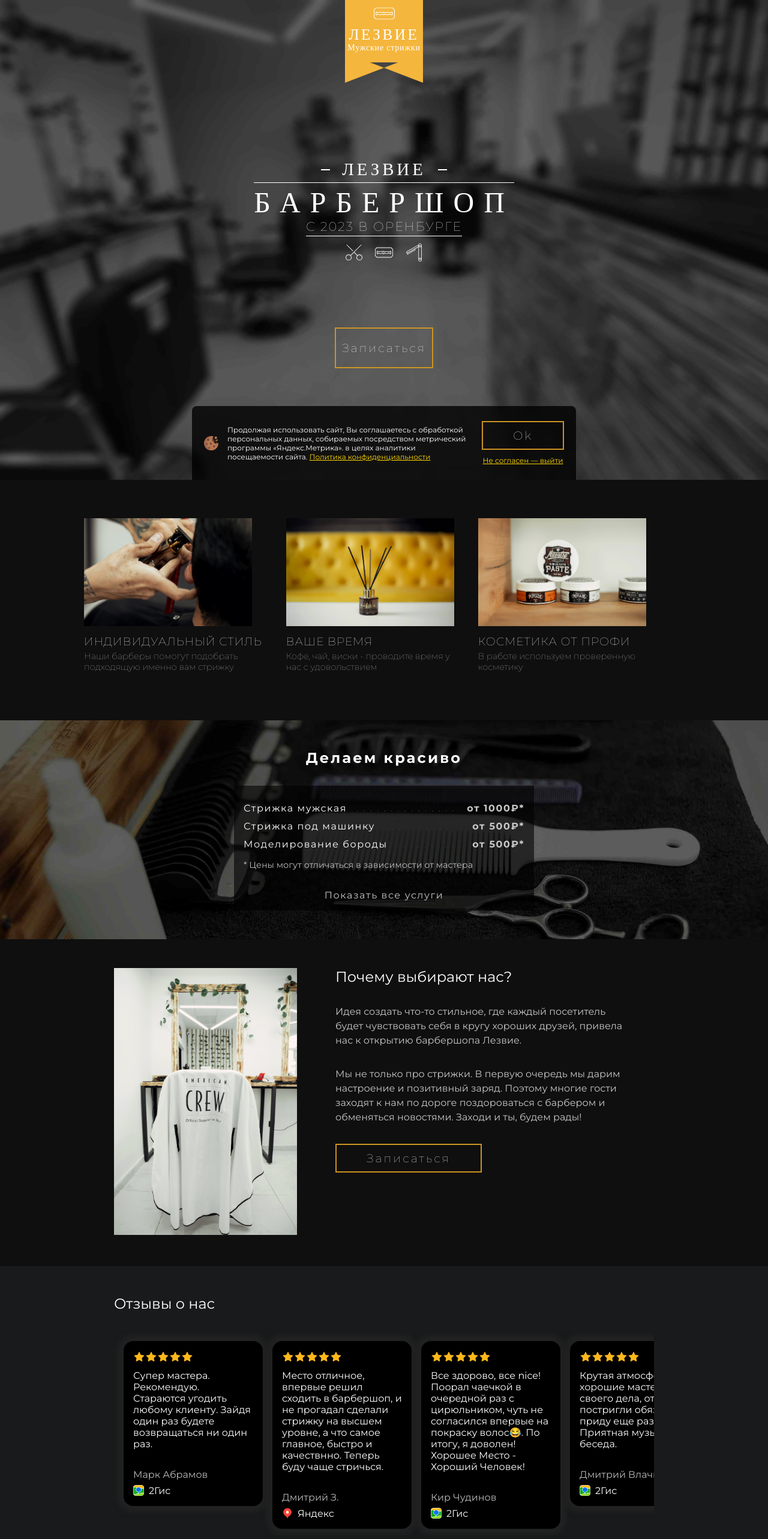
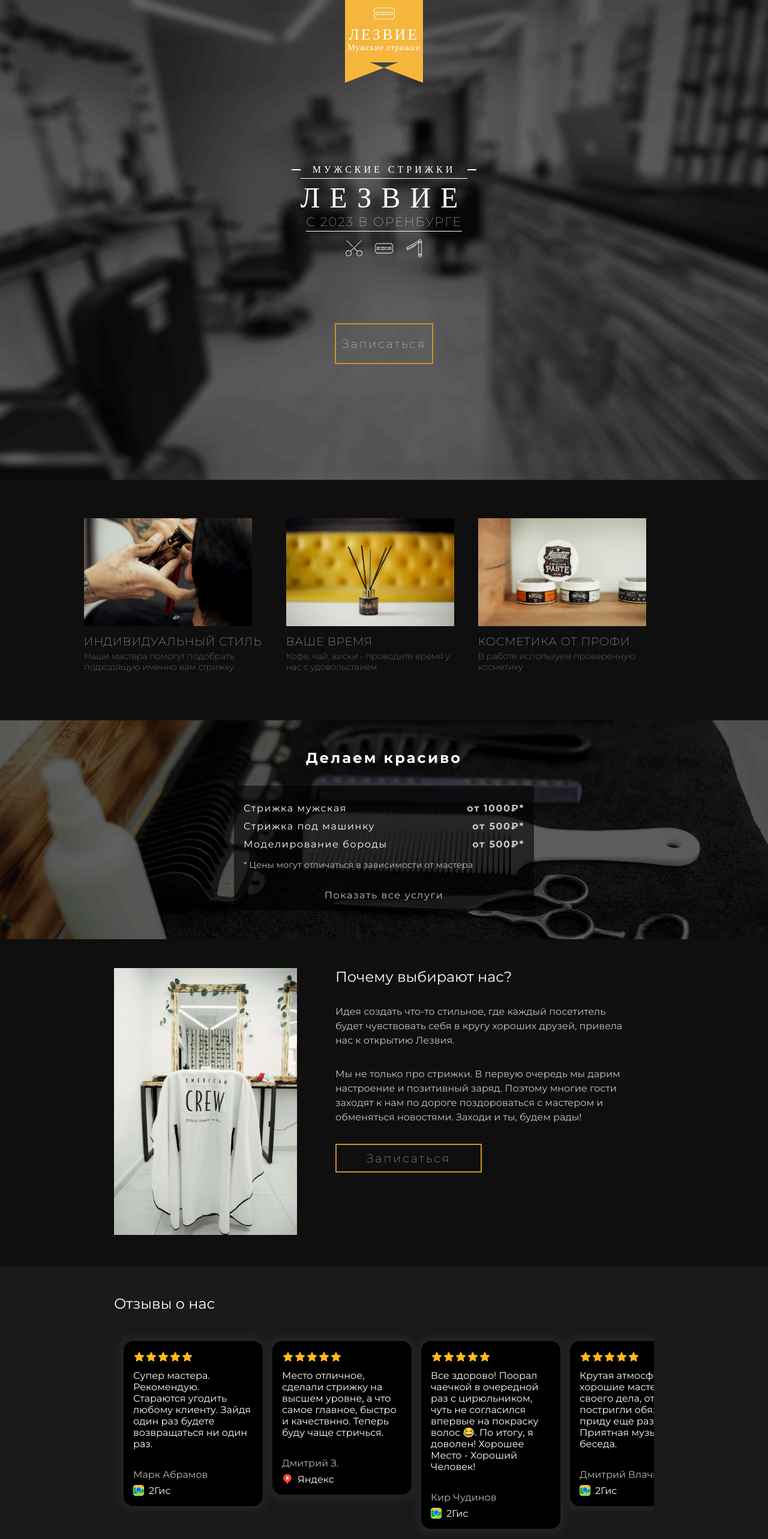
Before and after one commit to gureenkov56/lezvie-barbershop, a Nuxt app: page / in a window 1280 px wide. Shown: the top 2566 px of the page at 60% size. Built offline with nearby package versions, Linux system fonts and the light colour scheme; a web font is replaced by a local one.

Commit message:
Cleaning

```diff
--- a/app.vue
+++ b/app.vue
@@ -6,7 +6,6 @@
       alt=""
     />
     <NuxtPage />
-    <CookieNotification />
   </div>
 </template>
 
--- a/components/common/CookieNotification.vue
+++ b/components/common/CookieNotification.vue
@@ -1,5 +1,6 @@
 <template>
   <div :class="classes">
+    TODO: удалить этот компонент
     <NuxtImg src="/images/cookies.png" />
     <div>
       Продолжая использовать сайт, Вы соглашаетесь с обработкой персональных
--- a/components/common/Footer.vue
+++ b/components/common/Footer.vue
@@ -5,11 +5,6 @@
         <NuxtLink href="tel:+79953482605" target="_blank">
           +7 (995) 348-26-05
         </NuxtLink>
-      </div>
-      <div class="logo">
-        <span class="ru-font">лезвие</span>
-        <NuxtImg src="/svg/lezvie.svg" alt="лезвие" width="30px" />
-        <span class="ru-font">барбершоп</span>
       </div>
       <div>
         <NuxtLink href="https://yandex.ru/maps/-/CXcvBnt" target="_blank">
@@ -57,7 +52,7 @@ footer {
       font-weight: 500;
       letter-spacing: 2px;
 
-      > span {
+      >span {
         &:first-child {
           text-align: right;
           width: 90px;
--- a/components/home/FeaturesSection.vue
+++ b/components/home/FeaturesSection.vue
@@ -6,7 +6,7 @@
           <div>
             <NuxtImg src="/images/features/123.jpg" alt="стиль" />
             <h3>ИНДИВИДУАЛЬНЫЙ СТИЛЬ</h3>
-            <p>Наши барберы помогут подобрать подходящую именно вам стрижку</p>
+            <p>Наши мастера помогут подобрать подходящую именно вам стрижку</p>
           </div>
           <div>
             <NuxtImg src="/images/features/time.jpg" alt="стиль" />
--- a/components/home/FirstScreen.vue
+++ b/components/home/FirstScreen.vue
@@ -5,8 +5,8 @@
         <div v-if="!isMobile"></div>
         <div class="center-block">
           <h1>
-            <span class="lezvie ru-font">ЛЕЗВИЕ</span>
-            <span class="barbershop ru-font">БАРБЕРШОП</span>
+            <span class="lezvie ru-font">Мужские стрижки</span>
+            <span class="barbershop ru-font">ЛЕЗВИЕ</span>
             <span class="since">с 2023 в Оренбурге</span>
           </h1>
           <span class="image-row">
@@ -89,7 +89,7 @@ const isMobile = computed(() => width.value <= 700);
         display: flex;
         align-items: center;
         gap: 20px;
-        font-size: 1.8rem;
+        font-size: 1rem;
 
         &::before,
         &::after {
--- a/components/home/ReviewsSection.vue
+++ b/components/home/ReviewsSection.vue
@@ -4,12 +4,7 @@
       <h2>Отзывы о нас</h2>
       <div class="scroller">
         <div class="review">
-          <NuxtLink
-            :href="getLink(review.source)"
-            v-for="(review, idx) in data"
-            :key="idx"
-            target="_blank"
-          >
+          <NuxtLink :href="getLink(review.source)" v-for="(review, idx) in data" :key="idx" target="_blank">
             <div class="card">
               <div class="stars">
                 <NuxtImg src="/svg/star.svg" alt="star" width="20px" />
@@ -24,19 +19,11 @@
                 <div class="footer">
                   <p class="author">{{ review.author }}</p>
                   <p class="source" v-if="review.source === Yandex">
-                    <NuxtImg
-                      src="/images/reviews/ya-map.png"
-                      alt="Яндекс карты"
-                      width="18px"
-                    />
+                    <NuxtImg src="/images/reviews/ya-map.png" alt="Яндекс карты" width="18px" />
                     <span>Яндекс</span>
                   </p>
                   <p class="source" v-else>
-                    <NuxtImg
-                      src="/images/reviews/2gis.png"
-                      alt="2гис"
-                      width="18px"
-                    />
+                    <NuxtImg src="/images/reviews/2gis.png" alt="2гис" width="18px" />
                     <span>2Гис</span>
                   </p>
                 </div>
@@ -71,12 +58,12 @@ export default defineComponent({
         source: ReviewsSource.DoubleGis,
       },
       {
-        text: "Место отличное, впервые решил сходить в барбершоп, и не прогадал сделали стрижку на высшем уровне, а что самое главное, быстро и качествнно. Теперь буду чаще стричься.",
+        text: "Место отличное, сделали стрижку на высшем уровне, а что самое главное, быстро и качествнно. Теперь буду чаще стричься.",
         author: "Дмитрий З.",
         source: ReviewsSource.Yandex,
       },
       {
-        text: "Все здорово, все nice! Поорал чаечкой в очередной раз с цирюльником, чуть не согласился впервые на покраску волос😂. По итогу, я доволен! Хорошее Место - Хороший Человек!",
+        text: "Все здорово! Поорал чаечкой в очередной раз с цирюльником, чуть не согласился впервые на покраску волос 😂. По итогу, я доволен! Хорошее Место - Хороший Человек!",
         author: "Кир Чудинов",
         source: ReviewsSource.DoubleGis,
       },
@@ -86,7 +73,7 @@ export default defineComponent({
         source: ReviewsSource.DoubleGis,
       },
       {
-        text: "Отличный барбершоп, барберы знают и любят свое дело. Приятная атмосфера и высокое качество оказываемых услуг. Однозначно советую)",
+        text: "Отличное место, мастера знают и любят свое дело. Приятная атмосфера и высокое качество оказываемых услуг. Однозначно советую)",
         author: "Иван А.",
         source: ReviewsSource.Yandex,
       },
--- a/components/home/WhyUs.vue
+++ b/components/home/WhyUs.vue
@@ -8,12 +8,12 @@
         <h2>Почему выбирают нас?</h2>
         <p>
           Идея создать что-то стильное, где каждый посетитель будет чувствовать
-          себя в кругу хороших друзей, привела нас к открытию барбершопа Лезвие.
+          себя в кругу хороших друзей, привела нас к открытию Лезвия.
         </p>
         <p>
           Мы не только про стрижки. В первую очередь мы дарим настроение и
           позитивный заряд. Поэтому многие гости заходят к нам по дороге
-          поздороваться с барбером и обменяться новостями. Заходи и ты, будем
+          поздороваться с мастером и обменяться новостями. Заходи и ты, будем
           рады!
         </p>
         <a href="https://n1110926.yclients.com/">
```
